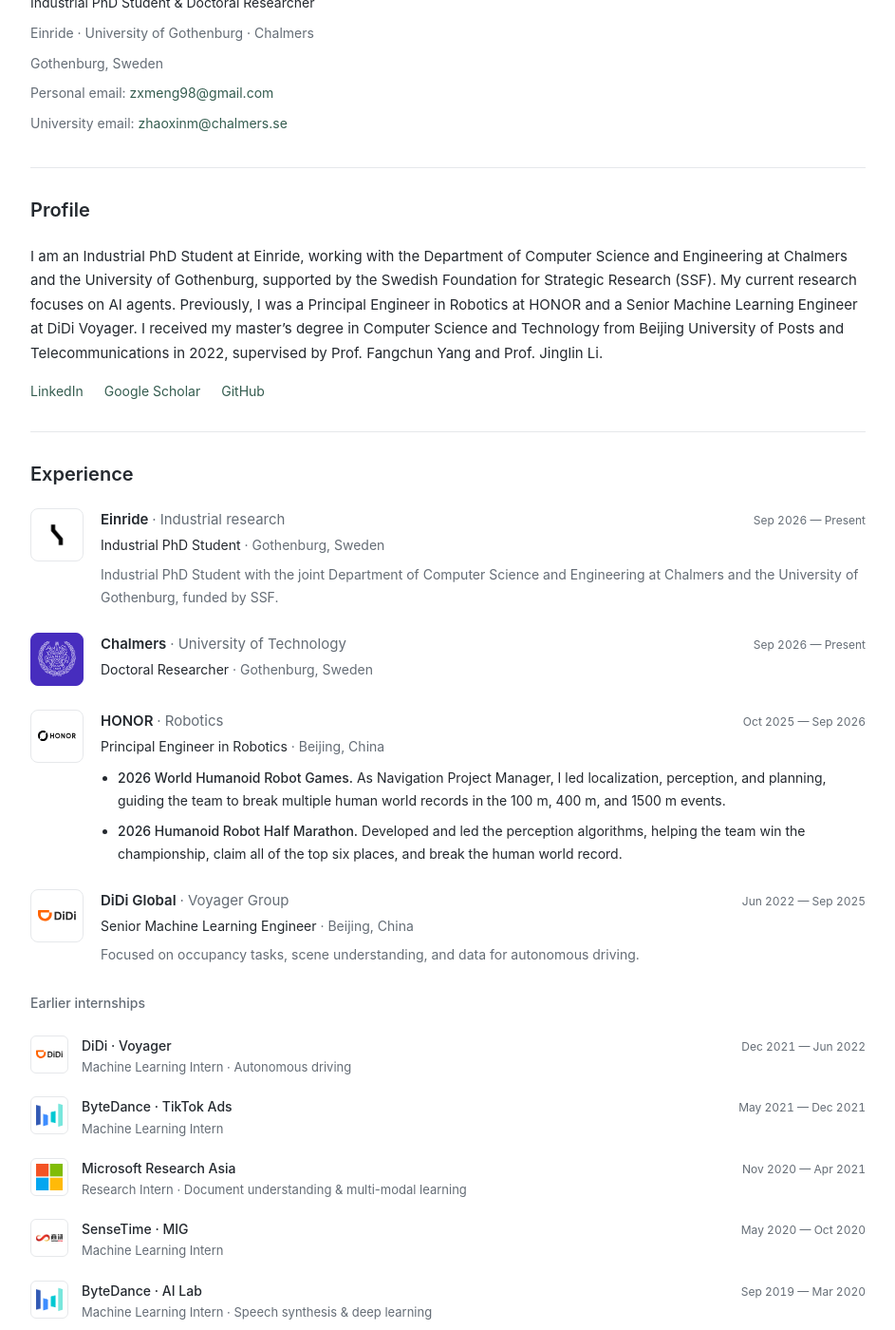
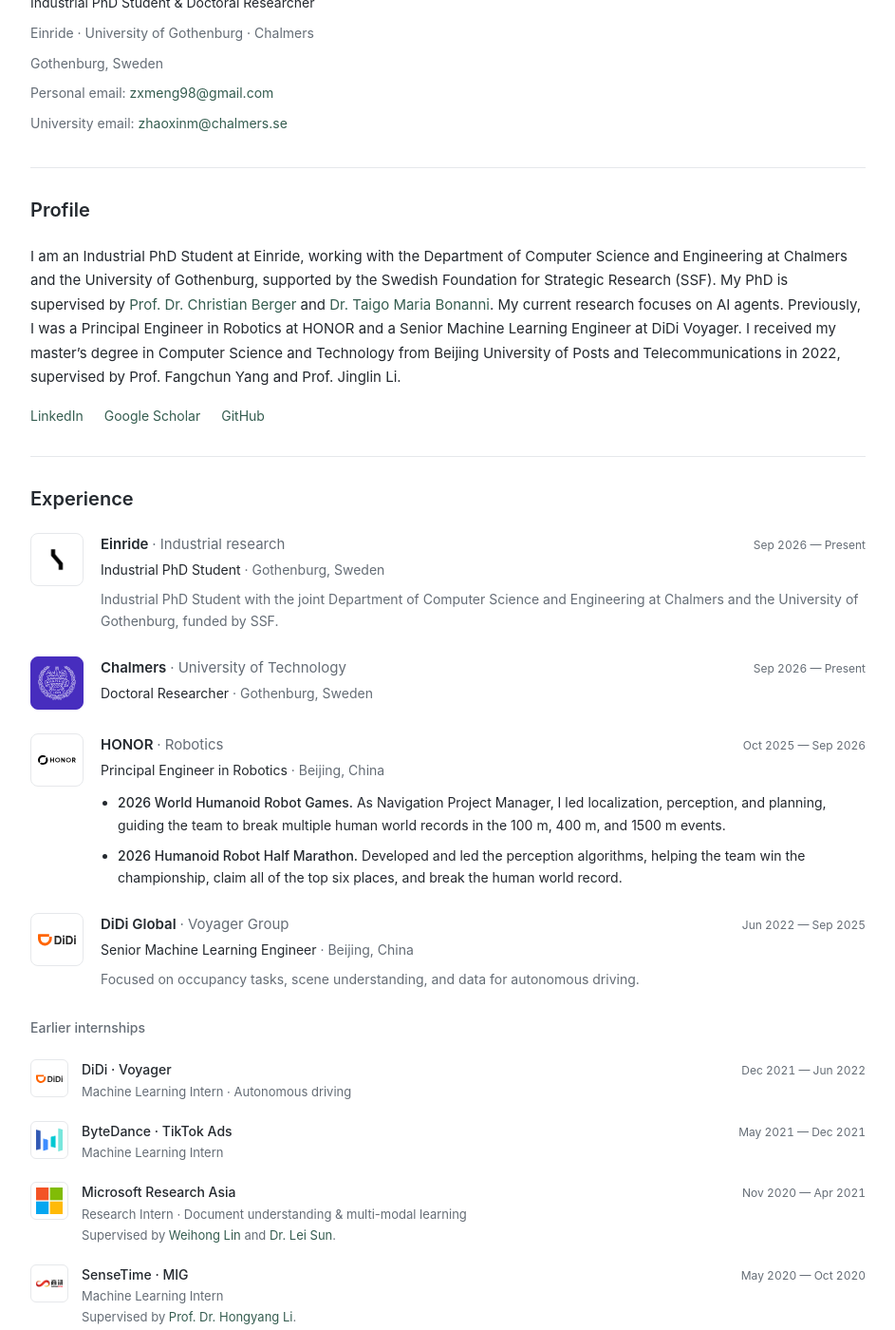
Before and after one commit to demerzel1/demerzel1.github.io, a Jekyll site: the page built from _pages/cv.md, in a window 1280 px wide and 1400 px high, scrolled down 207 px. Shown: the whole window at 95% size, without its empty margins (168-1111 px from the left). Built offline with Jekyll 4.4.1, drawn with Linux system fonts in a browser that asks for light colours; some of the changed text lies outside the part shown.

Commit message:
Add linked PhD and internship supervisors

```diff
--- a/_data/profile.yml
+++ b/_data/profile.yml
@@ -12,7 +12,7 @@ emails:
   - label: University
     address: zhaoxinm@chalmers.se
 intro: I’m an Industrial PhD Student at Einride and a Doctoral Researcher at Chalmers and the University of Gothenburg, with a current research focus on AI agents.
-about: I am an Industrial PhD Student at Einride, working with the Department of Computer Science and Engineering at Chalmers and the University of Gothenburg, supported by the Swedish Foundation for Strategic Research (SSF). My current research focuses on AI agents. Previously, I was a Principal Engineer in Robotics at HONOR and a Senior Machine Learning Engineer at DiDi Voyager. I received my master’s degree in Computer Science and Technology from Beijing University of Posts and Telecommunications in 2022, supervised by Prof. Fangchun Yang and Prof. Jinglin Li.
+about: I am an Industrial PhD Student at Einride, working with the Department of Computer Science and Engineering at Chalmers and the University of Gothenburg, supported by the Swedish Foundation for Strategic Research (SSF). My PhD is supervised by <a href="https://www.nrgeas.eu/berger-cv/">Prof. Dr. Christian Berger</a> and <a href="https://scholar.google.com/citations?user=Vu8V-loAAAAJ&amp;hl=it">Dr. Taigo Maria Bonanni</a>. My current research focuses on AI agents. Previously, I was a Principal Engineer in Robotics at HONOR and a Senior Machine Learning Engineer at DiDi Voyager. I received my master’s degree in Computer Science and Technology from Beijing University of Posts and Telecommunications in 2022, supervised by Prof. Fangchun Yang and Prof. Jinglin Li.
 links:
   - label: LinkedIn
     url: https://www.linkedin.com/in/zhaoxin-meng-a0b248111/
@@ -73,14 +73,27 @@ internships:
     logo: microsoft
     focus: Research Intern · Document understanding & multi-modal learning
     period: Nov 2020 — Apr 2021
+    supervisors:
+      - name: Weihong Lin
+        url: https://scholar.google.com/citations?user=Pb9wJ1sAAAAJ&hl=en
+      - name: Dr. Lei Sun
+        url: https://scholar.google.com/citations?user=cUfOZxQAAAAJ&hl=en
   - company: SenseTime · MIG
     logo: sensetime
     focus: Machine Learning Intern
     period: May 2020 — Oct 2020
+    supervisors:
+      - name: Prof. Dr. Hongyang Li
+        url: https://www.hongyang.li/
   - company: ByteDance · AI Lab
     logo: bytedance
     focus: Machine Learning Intern · Speech synthesis & deep learning
     period: Sep 2019 — Mar 2020
+    supervisors:
+      - name: Dr. Yu Gu
+        url: https://scholar.google.com/citations?user=OPhvKRUAAAAJ&hl=it&oi=ao
+      - name: Dr. Xiang Yin
+        url: https://openreview.net/profile?id=~Xiang_Yin2
 education:
   - institution: University of Gothenburg
     logo: gu
--- a/_includes/profile-experience.html
+++ b/_includes/profile-experience.html
@@ -26,7 +26,10 @@
   <div class="internship-row organization-row">
     {% include organization-logo.html key=job.logo %}
     <div class="organization-content entry-heading">
-      <div><h4>{{ job.company }}</h4><p>{{ job.focus }}</p></div>
+      <div>
+        <h4>{{ job.company }}</h4><p>{{ job.focus }}</p>
+        {% if job.supervisors %}<p>Supervised by {% for supervisor in job.supervisors %}<a href="{{ supervisor.url | escape }}">{{ supervisor.name | escape }}</a>{% unless forloop.last %} and {% endunless %}{% endfor %}.</p>{% endif %}
+      </div>
       <span class="entry-date">{{ job.period }}</span>
     </div>
   </div>
```
